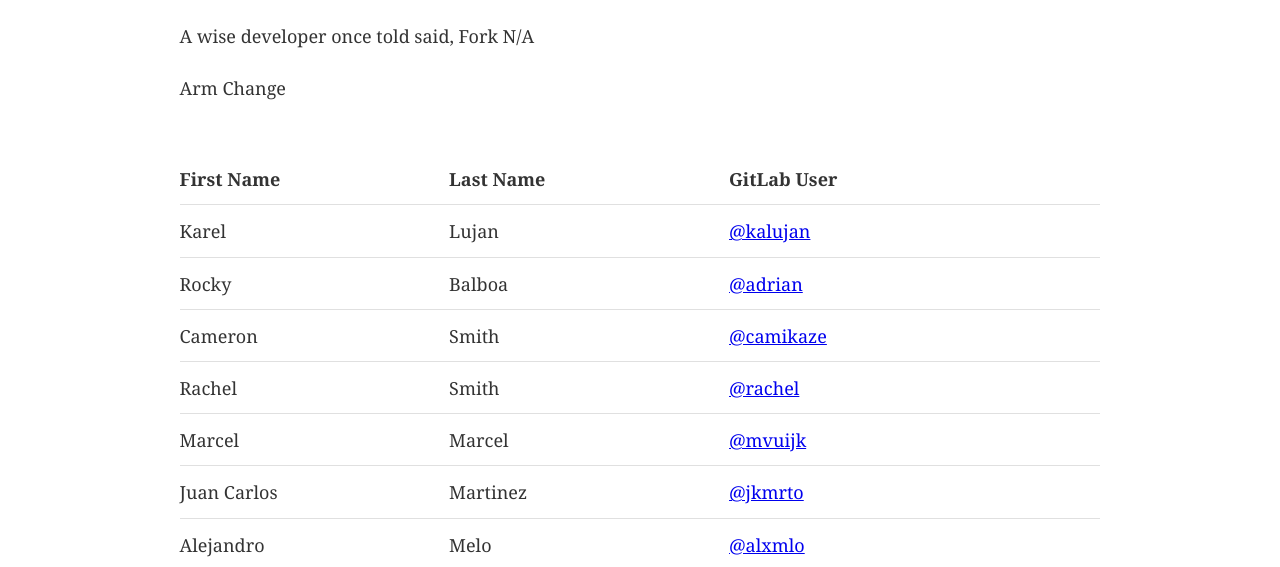
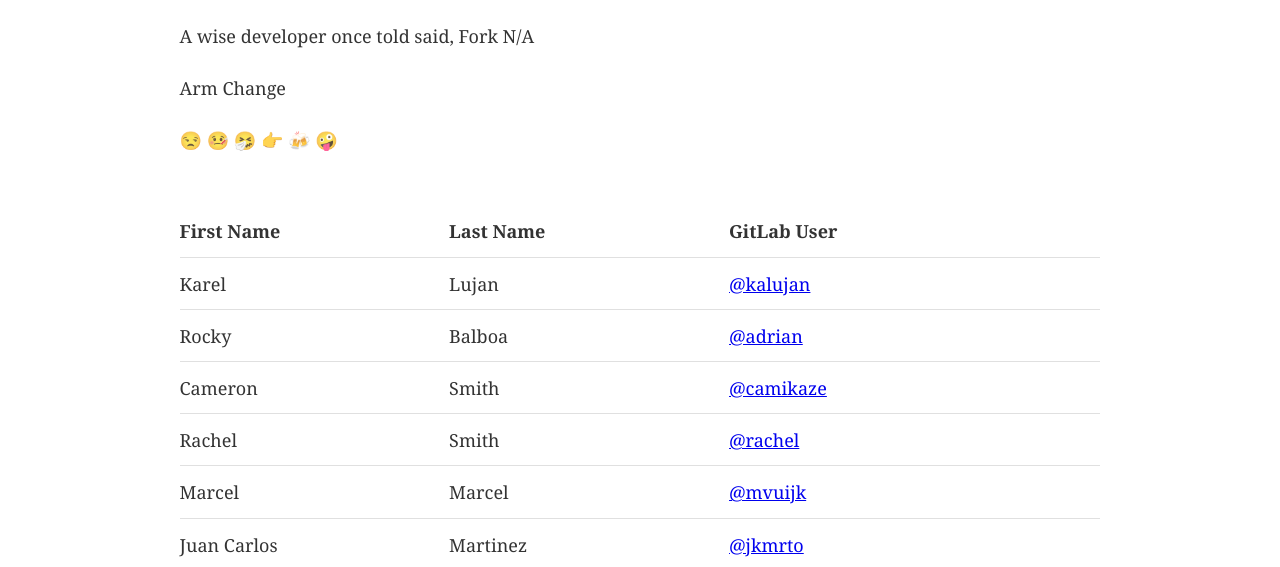
Before and after one commit to anubhavbruce/my-static-webite-1, a Gatsby site: page / in a window 1280 px wide. Shown: the part 229-796 px from the top of the page. Built offline with nearby package versions, Linux system fonts and the light colour scheme; Gatsby itself is replaced by a stand-in of ours.

Commit message:
Added Smileys.

```diff
--- a/src/pages/index.js
+++ b/src/pages/index.js
@@ -181,11 +181,13 @@ const users = [
 
 const IndexPage = () => (
   <Layout>
+    <meta charset="UTF-8"></meta>
     <SEO title="Home" keywords={[`gatsby`, `application`, `react`]} />
     <h1>Hi people of the world! :)</h1>
     <h2>CHanges made as part of assignment</h2>
     <p>A wise developer once told said, Fork N/A</p>
     <p>Arm Change</p>
+    <p> 😒 🤒 🤧 👉 🍻 🤪 </p>
     <br />
     <UsersTable users={users} />
   </Layout>
```
